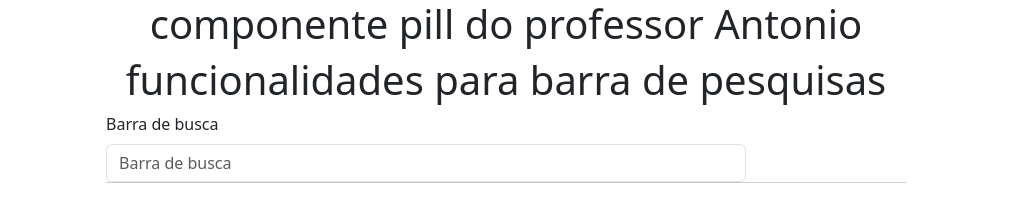
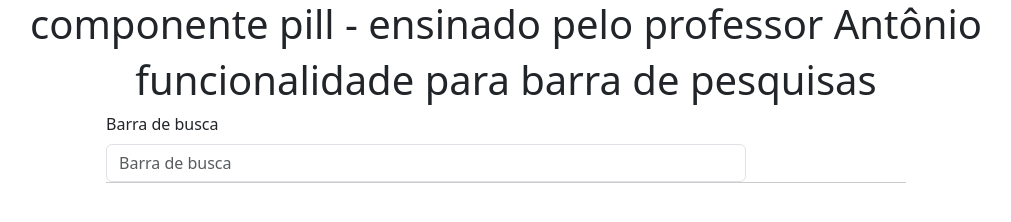
Before and after one commit to davigledson/javascript_applications, a website: page componente_pill/index.html in a window 1280 px wide. Shown: the whole page, without its empty margins (134-1145 px from the left). Drawn offline with nearby package versions, Linux system fonts and the light colour scheme.

Commit message:
Update index.html

```diff
--- a/componente_pill/index.html
+++ b/componente_pill/index.html
@@ -9,8 +9,8 @@
 </head>
 <body>
     <main>
-        <h1>componente pill do professor Antonio </h1>
-        <h1>funcionalidades para barra de pesquisas</h1>
+        <h1>componente pill - ensinado pelo professor Antônio </h1>
+        <h1>funcionalidade para barra de pesquisas</h1>
     <div class="mb-3  containter">
         <label for="busca" class="form-label">Barra de busca</label>
         <input type="text" class="form-control" id="busca" placeholder="Barra de busca">
```
